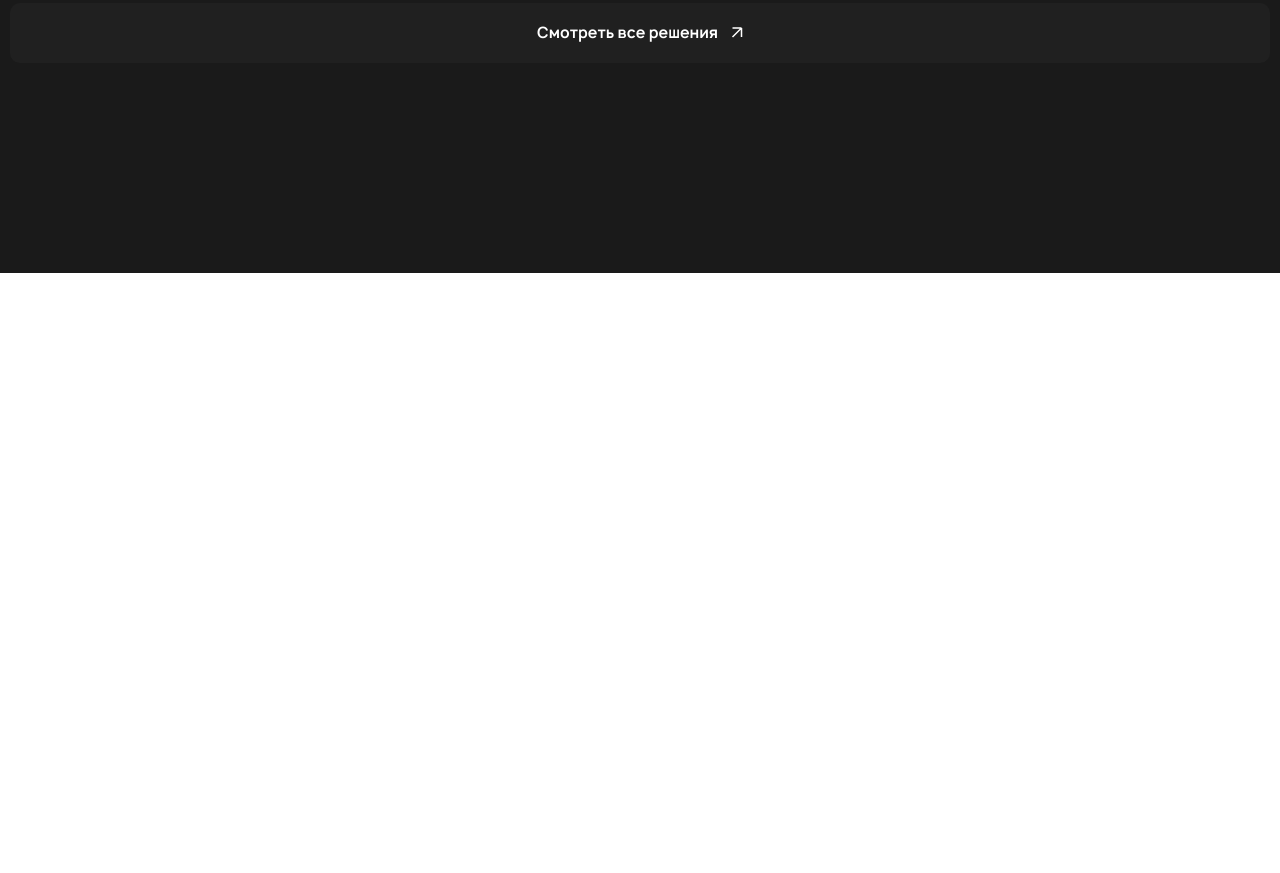
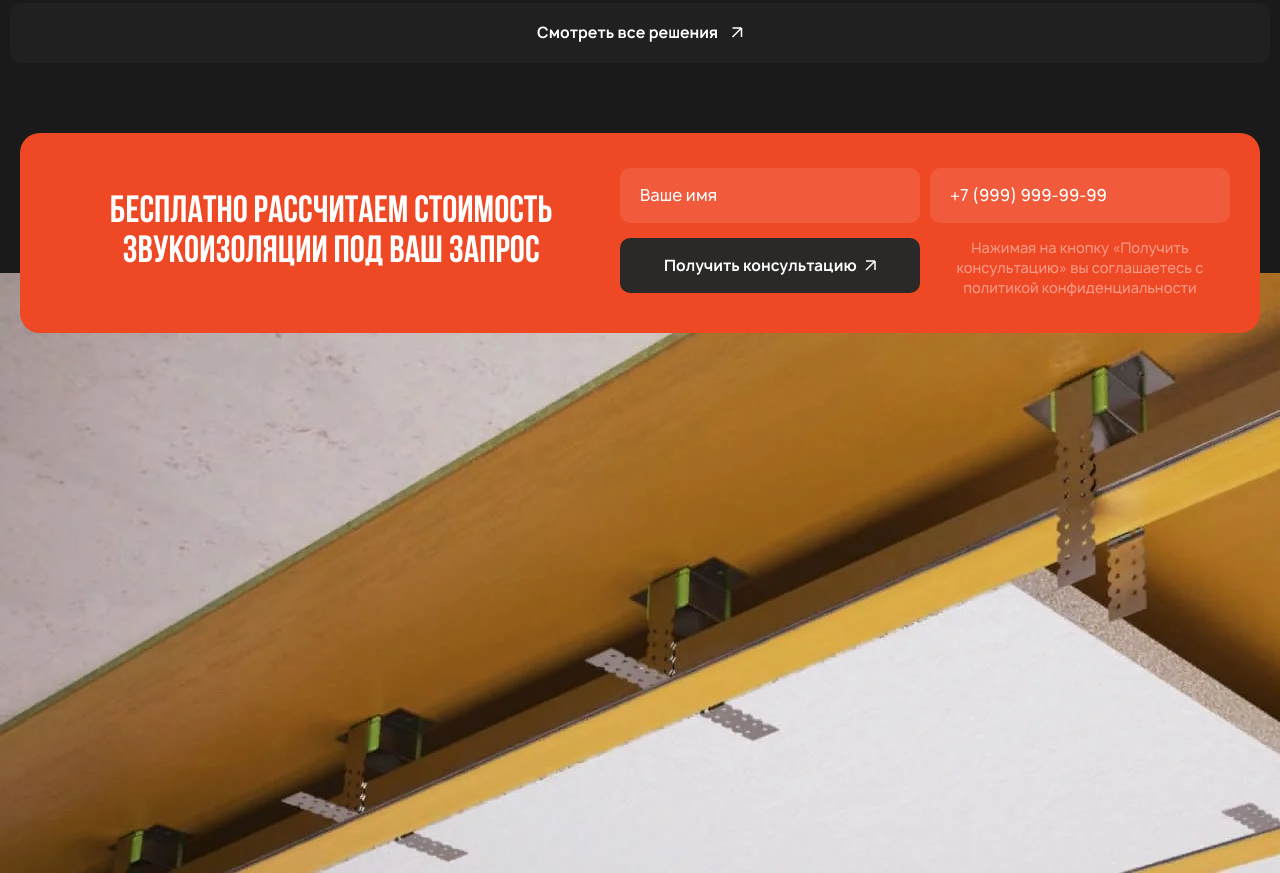
Before and after one commit to aaccent/sator_layout, a plain HTML site: page index.html in a window 1280 px wide. Shown: the part 3958-4831 px from the top of the page. Before the commit the page ends 4231 px from the top, so only its background shows below. Drawn offline with nearby package versions, Linux system fonts and the light colour scheme.

Commit message:
изменения в блоке решений

```diff
--- a/index.html
+++ b/index.html
@@ -1156,9 +1156,55 @@
               </svg>
             </a>
           </button>
+
+          <div style="position: relative">
+            <div class="calculation__block">
+              <div class="block__left">
+                <h3>
+                  бесплатно Рассчитаем стоимость звукоизоляции под ваш запрос
+                </h3>
+              </div>
+
+              <div class="block__right">
+                <form class="calculation__form">
+                  <input type="text" name="name" placeholder="Ваше имя" />
+                  <input
+                    type="tel"
+                    name="phone"
+                    placeholder="+7 (999) 999-99-99"
+                    pattern="\+7\-[0-9]{3}\-[0-9]{3}\-[0-9]{2}\-[0-9]{2}"
+                  />
+                  <button class="button-standart" type="submit">
+                    Получить консультацию
+                    <svg
+                      width="11"
+                      height="12"
+                      viewBox="0 0 11 12"
+                      fill="none"
+                      xmlns="http://www.w3.org/2000/svg"
+                    >
+                      <path
+                        d="M1 11L10 2M10 2H1M10 2V11"
+                        stroke="white"
+                        stroke-width="1.5"
+                      />
+                    </svg>
+                  </button>
+                  <div>
+                    <span
+                      >Нажимая на кнопку «Получить консультацию» вы соглашаетесь
+                      с политикой конфиденциальности</span
+                    >
+                  </div>
+                </form>
+              </div>
+            </div>
+          </div>
         </div>
       </div>
     </section>
+
+    <section class="property"></section>
   </body>
 
   <script src="https://cdn.jsdelivr.net/npm/swiper@11/swiper-bundle.min.js"></script>
--- /dev/null
+++ b/styles/calculation.css
@@ -0,0 +1,176 @@
+.calculation__block {
+  position: absolute;
+  top: 70px;
+  margin-left: auto;
+  margin-right: auto;
+  left: 0;
+  right: 0;
+  text-align: center;
+  display: flex;
+  justify-content: space-between;
+  background-color: rgba(239, 72, 36, 1);
+  border-radius: 20px;
+  max-width: 1520px;
+  margin: 0 auto;
+  padding: 55px 50px 55px 60px;
+  align-items: center;
+}
+
+@media screen and (max-width: 1540px) {
+  .calculation__block {
+    max-width: calc(100% - 20px);
+  }
+}
+
+@media screen and (max-width: 1360px) {
+  .calculation__block {
+    padding: 35px 30px 35px 30px;
+  }
+}
+
+@media screen and (max-width: 1150px) {
+  .calculation__block {
+    flex-direction: column;
+  }
+}
+
+@media screen and (max-width: 768px) {
+  .calculation__block {
+    top: 40px;
+  }
+}
+
+@media screen and (max-width: 650px) {
+  .calculation__block {
+    padding: 25px;
+  }
+}
+
+.block__left {
+  max-width: 562px;
+}
+
+.block__left > h3 {
+  font-family: "BebasNeue", sans-serif;
+  font-weight: 700;
+  font-size: 58px;
+  line-height: 55px;
+  color: rgba(255, 255, 255, 1);
+  text-transform: uppercase;
+}
+
+@media screen and (max-width: 1360px) {
+  .block__left > h3 {
+    font-size: 38px;
+    line-height: 40px;
+  }
+}
+
+.block__right {
+  max-width: 690px;
+}
+
+@media screen and (max-width: 1360px) {
+  .block__right {
+    max-width: 610px;
+  }
+}
+
+.calculation__form {
+  display: grid;
+  grid-template-columns: 1fr 1fr;
+  grid-template-rows: 1fr 1fr;
+  grid-gap: 10px;
+}
+
+@media screen and (max-width: 1150px) {
+  .calculation__form {
+    margin-top: 10px;
+  }
+}
+
+@media screen and (max-width: 650px) {
+  .calculation__form {
+    grid-template-columns: 1fr;
+    grid-template-rows: 1fr 1fr 1fr;
+  }
+}
+
+.calculation__form > input {
+  width: 335px;
+  height: 60px;
+  border-radius: 10px;
+  border: none;
+  background-color: rgba(241, 90, 58, 1);
+  font-family: "Manrope", sans-serif;
+  font-size: 16px;
+  font-weight: 500;
+  line-height: 25px;
+  padding-left: 20px;
+  color: rgba(255, 255, 255, 1);
+}
+
+@media screen and (max-width: 1360px) {
+  .calculation__form > input {
+    width: 300px;
+    height: 55px;
+  }
+}
+
+@media screen and (max-width: 650px) {
+  .calculation__form > input {
+    width: 100%;
+  }
+}
+
+.calculation__form > input::-webkit-input-placeholder {
+  color: rgba(255, 255, 255, 1);
+}
+.calculation__form > input::-moz-placeholder {
+  color: rgba(255, 255, 255, 1);
+}
+.calculation__form > input::-moz-placeholder {
+  color: rgba(255, 255, 255, 1);
+}
+.calculation__form > input::-ms-input-placeholder {
+  color: rgba(255, 255, 255, 1);
+}
+.calculation__form > input::-ms-input-placeholder {
+  color: rgba(255, 255, 255, 1);
+}
+.calculation__form > input::placeholder {
+  color: rgba(255, 255, 255, 1);
+}
+
+.calculation__form > button {
+  width: 335px;
+  height: 60px;
+  border: none;
+  background-color: rgba(43, 41, 39, 1) !important;
+  color: rgba(255, 255, 255, 1) !important;
+}
+
+@media screen and (max-width: 1360px) {
+  .calculation__form > button {
+    width: 300px;
+    height: 55px;
+  }
+}
+
+@media screen and (max-width: 650px) {
+  .calculation__form > button {
+    width: 100%;
+  }
+}
+
+.calculation__form > div > span {
+  font-family: "Manrope", sans-serif;
+  font-size: 14px;
+  font-weight: 400;
+  line-height: 20px;
+  color: rgba(255, 255, 255, 0.45);
+}
+
+.calculation__form > button > svg {
+  margin-left: 5px;
+}
--- /dev/null
+++ b/styles/property.css
@@ -0,0 +1,5 @@
+.property {
+  background-image: url(../images/construction.webp);
+  width: 100%;
+  height: 600px;
+}
--- a/styles/solutions.css
+++ b/styles/solutions.css
@@ -1,5 +1,5 @@
 .solutions {
-  background-color: rgba(26, 26, 26, 1);
+  background-color: #1a1a1a;
 }
 
 .solutions__blocks {
@@ -33,6 +33,7 @@
 .wrapper-solution {
   max-width: 1540px;
   padding: 0 10px 0 10px;
+  margin: 0 auto;
 }
 
 .solutions__card {
--- a/styles/styles.css
+++ b/styles/styles.css
@@ -3,6 +3,8 @@
 @import "./service.css";
 @import "./catalog.css";
 @import "./solutions.css";
+@import "./calculation.css";
+@import "./property.css";
 @import "./normalize.css";
 @import "../vendor/fonts.css";
 
@@ -82,6 +84,12 @@ a {
 
 @media screen and (max-width: 768px) {
   .wrapper-padding {
-    padding: 80px 0px 60px 0px;
+    padding: 80px 0px 280px 0px;
   }
 }
+
+@media screen and (max-width: 380px) {
+  .wrapper-padding {
+    padding: 80px 0px 450px 0px;
+  }
+}
```
Also changed, not shown: images/construction.webp (added).
